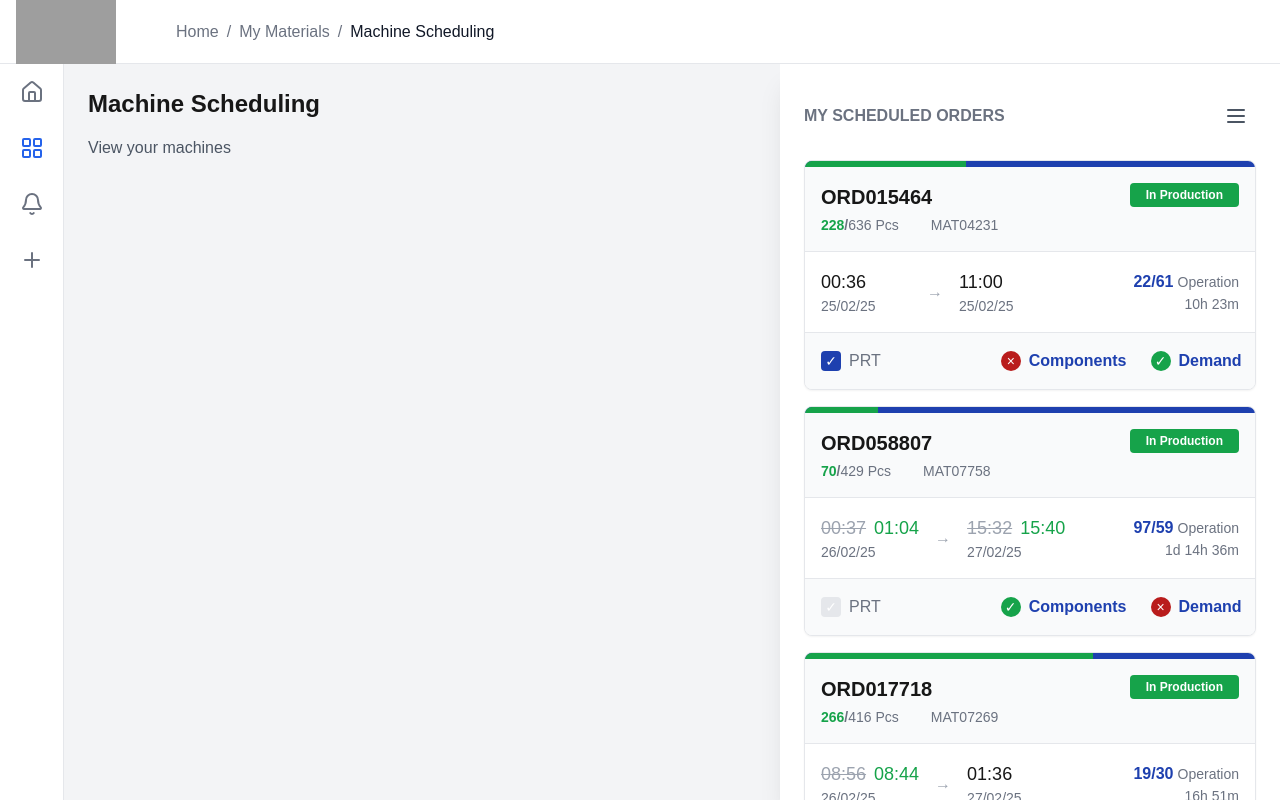
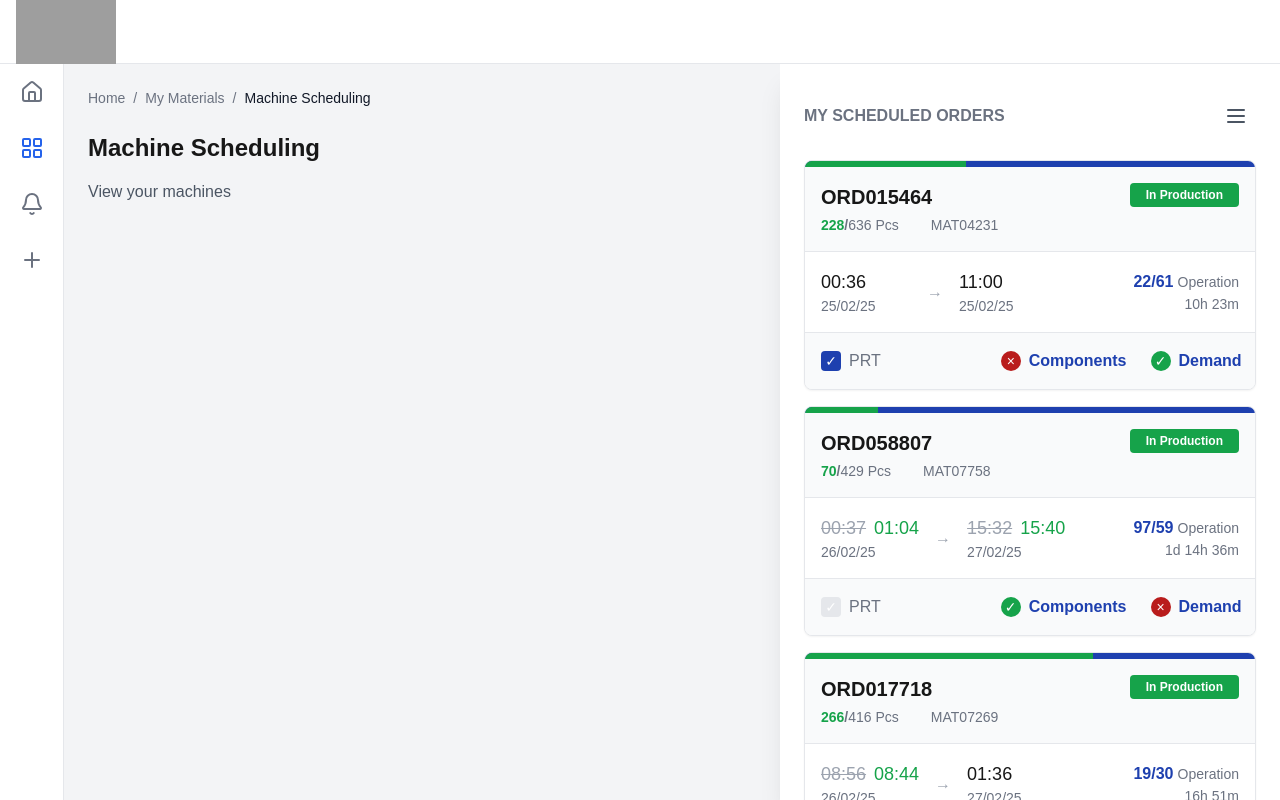
Before and after one commit to ilginarat/scheduling, a Next.js app: page / in a window 1280 px wide. Built offline with nearby package versions, Linux system fonts and the light colour scheme; grey boxes are pictures that could not be loaded.

Commit message:
highlight when selected

```diff
--- a/src/app/page.tsx
+++ b/src/app/page.tsx
@@ -7,6 +7,7 @@ import { useOrderStore } from "@/stores/orderStore";
 import { useEffect, useState } from "react";
 import { WorkCenterOrder } from "@/lib/orderData/types";
 import { Menu } from "lucide-react";
+import Link from "next/link";
 
 const mapWorkCenterOrderToCardProps = (order: WorkCenterOrder) => {
     return {
@@ -35,7 +36,15 @@ const mapWorkCenterOrderToCardProps = (order: WorkCenterOrder) => {
 };
 
 export default function Home() {
-    const { orders, loadDummyOrders, isLoading, error } = useOrderStore();
+    const {
+        orders,
+        loadDummyOrders,
+        isLoading,
+        error,
+        selectedOrder,
+        selectOrder,
+        clearSelectedOrder,
+    } = useOrderStore();
     const [isOrdersOpen, setIsOrdersOpen] = useState(true);
 
     useEffect(() => {
@@ -51,6 +60,22 @@ export default function Home() {
                     <div className="flex h-full relative">
                         {/* Main Content Area */}
                         <div className="flex-1 p-6">
+                            <nav className="flex items-center space-x-2 text-sm text-gray-500 mb-6">
+                                <Link href="/" className="hover:text-gray-700">
+                                    Home
+                                </Link>
+                                <span>/</span>
+                                <Link
+                                    href="/materials"
+                                    className="hover:text-gray-700"
+                                >
+                                    My Materials
+                                </Link>
+                                <span>/</span>
+                                <span className="text-gray-900">
+                                    Machine Scheduling
+                                </span>
+                            </nav>
                             <div className="flex justify-between items-center mb-4">
                                 <h1 className="text-2xl font-semibold">
                                     Machine Scheduling
@@ -109,6 +134,22 @@ export default function Home() {
                                             {...mapWorkCenterOrderToCardProps(
                                                 order
                                             )}
+                                            isSelected={
+                                                selectedOrder?.order_number ===
+                                                order.order_number
+                                            }
+                                            onSelect={() => {
+                                                if (
+                                                    selectedOrder?.order_number ===
+                                                    order.order_number
+                                                ) {
+                                                    clearSelectedOrder();
+                                                } else {
+                                                    selectOrder(
+                                                        order.order_number
+                                                    );
+                                                }
+                                            }}
                                         />
                                     ))}
                                 </div>
--- a/src/components/card/orderCard.tsx
+++ b/src/components/card/orderCard.tsx
@@ -95,6 +95,8 @@ interface OrderCardProps {
     materialNumber: string;
     targetQuantity: number;
     confirmedQuantity: number;
+    isSelected?: boolean;
+    onSelect?: () => void;
 }
 
 const OrderCard: React.FC<OrderCardProps> = ({
@@ -114,6 +116,8 @@ const OrderCard: React.FC<OrderCardProps> = ({
     materialNumber,
     targetQuantity,
     confirmedQuantity,
+    isSelected,
+    onSelect,
 }) => {
     // Calculate progress percentage
     const progressPercentage = (confirmedQuantity / targetQuantity) * 100;
@@ -124,13 +128,19 @@ const OrderCard: React.FC<OrderCardProps> = ({
         if (confirmedQuantity === targetQuantity) return "Completed";
         if (confirmedQuantity > 0 && confirmedQuantity < targetQuantity)
             return "In Production";
-        return "Released";
     };
 
     const status = getStatus();
 
     return (
-        <div className="bg-white rounded-lg shadow-sm border border-gray-200 overflow-hidden">
+        <div
+            className={`bg-white rounded-lg shadow-sm border transition-colors cursor-pointer ${
+                isSelected
+                    ? "border-blue-800 shadow-md"
+                    : "border-gray-200 hover:border-blue-400"
+            } overflow-hidden`}
+            onClick={onSelect}
+        >
             {/* Progress Bar */}
             <div className="h-1.5 w-full bg-blue-800 flex">
                 <div
@@ -140,9 +150,27 @@ const OrderCard: React.FC<OrderCardProps> = ({
             </div>
 
             {/* Header Section */}
-            <div className="p-4 bg-gray-50">
+            <div
+                className={`p-4 ${
+                    isSelected
+                        ? status === "Released"
+                            ? "bg-blue-50"
+                            : "bg-green-50"
+                        : "bg-gray-50"
+                } transition-colors`}
+            >
                 <div className="flex justify-between items-start">
-                    <h2 className="text-xl font-bold">{name}</h2>
+                    <h2
+                        className={`text-xl font-bold ${
+                            isSelected
+                                ? status === "Released"
+                                    ? "text-blue-800"
+                                    : "text-green-700"
+                                : ""
+                        }`}
+                    >
+                        {name}
+                    </h2>
                     <div
                         className={`px-4 py-1 rounded text-xs font-semibold ${
                             confirmedQuantity >= 0
--- a/src/components/layout/Header.tsx
+++ b/src/components/layout/Header.tsx
@@ -3,9 +3,8 @@ import Link from "next/link";
 
 export default function Header() {
     return (
-        <header className="h-16 border-b border-gray-200 bg-white flex items-center px-4">
-            <div className="flex items-center space-x-8">
-                {/* Logo */}
+        <header className="h-16 bg-white border-b border-gray-200">
+            <div className="h-full px-4 flex items-center">
                 <div className="w-32">
                     <Image
                         src="/tvinn-logo.svg"
@@ -15,19 +14,6 @@ export default function Header() {
                         priority
                     />
                 </div>
-
-                {/* Navigation Breadcrumbs */}
-                <nav className="flex items-center space-x-2 text-gray-500">
-                    <Link href="/" className="hover:text-gray-700">
-                        Home
-                    </Link>
-                    <span>/</span>
-                    <Link href="/materials" className="hover:text-gray-700">
-                        My Materials
-                    </Link>
-                    <span>/</span>
-                    <span className="text-gray-900">Machine Scheduling</span>
-                </nav>
             </div>
         </header>
     );
--- a/src/stores/orderStore.tsx
+++ b/src/stores/orderStore.tsx
@@ -57,7 +57,7 @@ export const useOrderStore = create<OrderStore>(
 
         updateOrder: (
             orderNumber: string,
-            updatedOrder: Partial<WorkCenterOrder>
+            updatedOrder: Partial<WorkCenterOrder> //means you only need to provide the fields you want to change, not the entire order object
         ) =>
             set((state) => ({
                 orders: state.orders.map((order) =>
```
